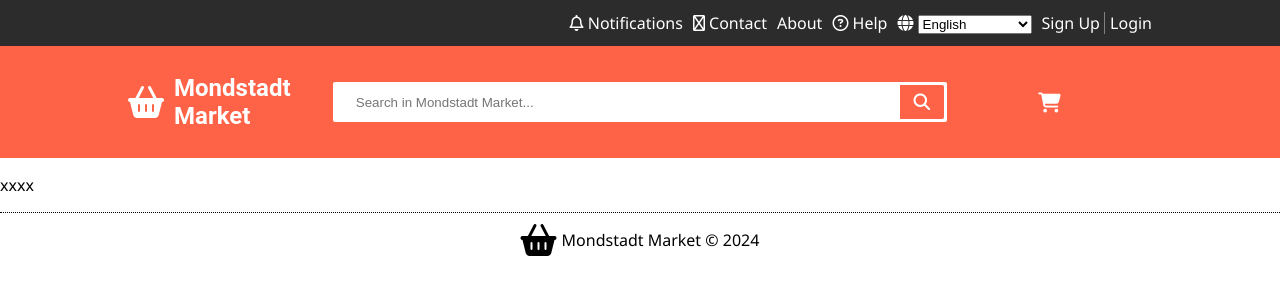
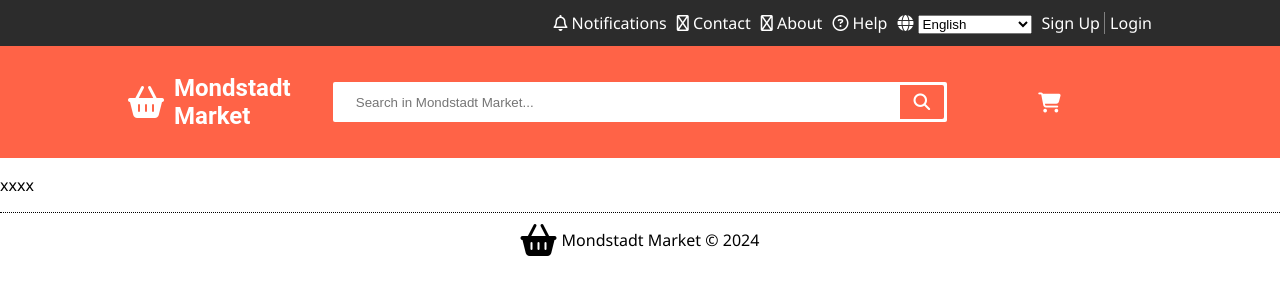
Before and after one commit to Sodiumchloridy/monstadt-market, a PHP site: page / in a window 1280 px wide. Shown: the top 300 px of the page. Run offline with PHP 8.4, Linux system fonts and the light colour scheme; some libraries are stand-ins or nearby versions.

Commit message:
added icon for about

```diff
--- a/includes/header.php
+++ b/includes/header.php
@@ -21,6 +21,7 @@
         <!-- About Link -->
         <div>
             <a href="">
+                <i class="fa-regular fa-circle-info"></i>
                 <span>About</span>
             </a>
         </div>
```
